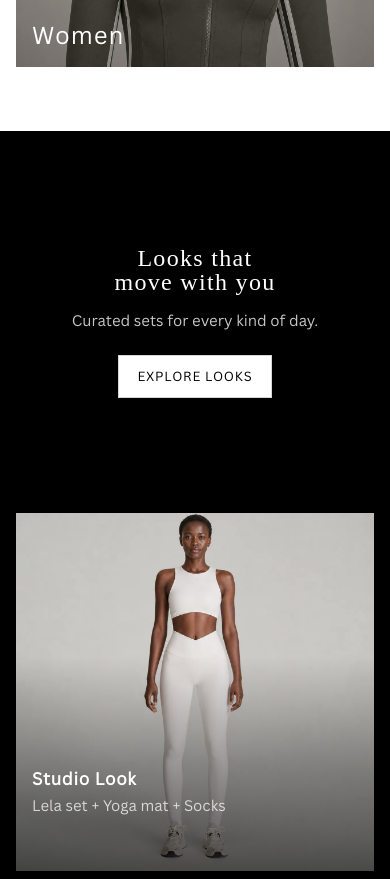
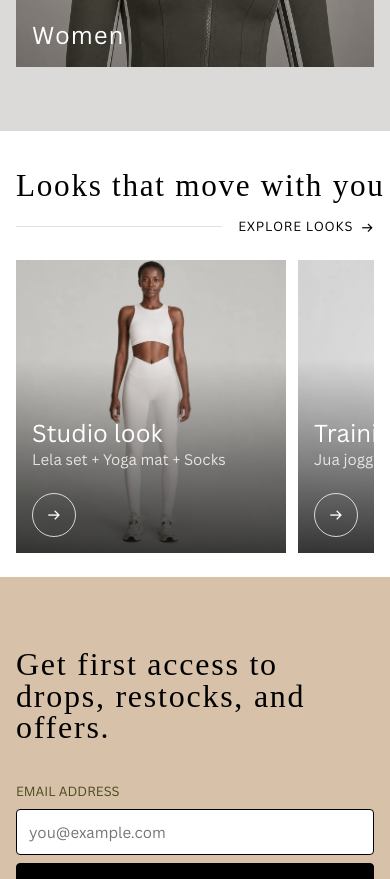
Before and after one commit to kiruwi/anai, a Nuxt app: page / in a window 390 px wide. Shown: the part 3320-4199 px from the top of the page. Built offline with nearby package versions, Linux system fonts and the light colour scheme; no server answers.

Commit message:
anai premium

```diff
--- a/app/components/home/NewsletterSignup.vue
+++ b/app/components/home/NewsletterSignup.vue
@@ -78,6 +78,7 @@ p {
 h2 {
   max-width: 74rem;
   margin-top: var(--space-sm);
+  color: var(--colour-black);
   font-family: var(--font-brand-display);
   font-weight: 400;
   font-size: clamp(3.2rem, 5vw, 6.4rem);
--- a/app/components/home/ShopByCategory.vue
+++ b/app/components/home/ShopByCategory.vue
@@ -21,6 +21,7 @@ defineProps<{
 
 <style scoped>
 .shop-by-category {
+  background-color: #dbdad8;
   padding: var(--space-2xl) 0;
 }
 
--- a/app/components/home/ShopTheLook.vue
+++ b/app/components/home/ShopTheLook.vue
@@ -1,15 +1,18 @@
 <template>
   <section class="shop-the-look">
     <div class="shop-the-look__inner container">
-      <div class="shop-the-look__header">
-        <h2>
-          <span>Looks that</span>
-          <span>move with you</span>
-        </h2>
-        <p>Curated sets for every kind of day.</p>
-        <NuxtLink class="shop-the-look__button" to="/shop-the-look">Explore looks</NuxtLink>
+      <header class="shop-the-look__header">
+        <div>
+          <h2>Looks that move with you</h2>
         </div>
+        <span class="shop-the-look__rule" aria-hidden="true" />
+        <NuxtLink class="shop-the-look__button" to="/shop-the-look">
+          Explore looks
+          <span aria-hidden="true">→</span>
+        </NuxtLink>
+      </header>
 
+      <div class="shop-the-look__grid">
         <NuxtLink
           v-for="look in looks"
           :key="look.title"
@@ -30,8 +33,10 @@
               <span class="shop-the-look__title">{{ look.title }}</span>
               <span class="shop-the-look__description">{{ look.products.join(' + ') }}</span>
             </span>
+            <span class="shop-the-look__arrow" aria-hidden="true">→</span>
           </span>
         </NuxtLink>
+      </div>
     </div>
   </section>
 </template>
@@ -46,76 +51,76 @@ defineProps<{
 
 <style scoped>
 .shop-the-look {
-  padding: 1.2rem 0;
-  background: var(--colour-black);
-  color: var(--colour-white);
+  padding: var(--space-2xl) 0 var(--page-gutter);
+  color: var(--colour-black);
+  background: var(--colour-surface);
 }
 
 .shop-the-look__inner {
-  --look-row-height: clamp(30rem, 24vw, 44rem);
-
   display: grid;
-  grid-template-columns: minmax(38rem, 0.95fr) repeat(3, minmax(0, 1fr));
-  gap: 1.2rem;
-  align-items: stretch;
+  gap: var(--space-lg);
 }
 
 .shop-the-look__header {
   display: grid;
-  align-content: center;
-  justify-items: start;
-  min-width: 0;
-  min-height: 0;
-  height: var(--look-row-height);
-  overflow: hidden;
-  padding: clamp(2.4rem, 3vw, 4.8rem);
-  background: var(--colour-black);
-  text-align: left;
+  grid-template-columns: max-content minmax(8rem, 1fr) auto;
+  gap: var(--space-lg);
+  align-items: center;
 }
 
-h2,
-p {
+h2 {
   margin: 0;
 }
 
 h2 {
   max-width: none;
   font-family: var(--font-brand-display);
-  font-size: clamp(2.4rem, 2.35vw, 4rem);
+  font-size: clamp(3.2rem, 4vw, 5.6rem);
   font-weight: 400;
   letter-spacing: 0.055em;
-  line-height: 1;
-}
-
-h2 span {
-  display: block;
+  line-height: 0.98;
   white-space: nowrap;
 }
 
-p {
-  margin-top: var(--space-md);
-  color: rgba(255, 255, 255, 0.78);
-  font-size: var(--copy-font-size);
+.shop-the-look__rule {
+  display: block;
+  align-self: center;
+  height: 1px;
+  background: var(--colour-border);
+}
+
+.shop-the-look__button {
+  display: flex;
+  gap: var(--space-sm);
+  align-items: center;
+  color: var(--colour-black);
+  font-size: 1.3rem;
+  letter-spacing: 0.06em;
+  text-transform: uppercase;
   white-space: nowrap;
 }
 
-.shop-the-look__button {
-  display: inline-flex;
-  margin-top: var(--space-lg);
-  padding: 1.2rem 1.8rem;
-  color: var(--colour-black);
-  background: var(--colour-surface);
-  font-size: 1.3rem;
-  letter-spacing: 0.06em;
-  text-transform: uppercase;
-  border: 1px solid rgba(0, 0, 0, 0.16);
+.shop-the-look__button span {
+  font-size: 1.8rem;
+  line-height: 1;
+  transition: transform 180ms ease;
+}
+
+.shop-the-look__button:hover span {
+  transform: translateX(0.4rem);
+}
+
+.shop-the-look__grid {
+  display: grid;
+  grid-template-columns: repeat(3, minmax(0, 1fr));
+  gap: 1.2rem;
 }
 
 .shop-the-look__card {
   position: relative;
   display: block;
   min-width: 0;
-  height: var(--look-row-height);
+  aspect-ratio: 0.92;
   overflow: hidden;
   color: var(--colour-white);
   background: #222;
@@ -137,14 +142,17 @@ p {
   position: absolute;
   inset: 0;
   display: flex;
-  align-items: flex-end;
-  padding: clamp(1.6rem, 2vw, 2.4rem);
-  background: linear-gradient(rgba(0, 0, 0, 0.02) 40%, rgba(0, 0, 0, 0.68));
+  flex-direction: column;
+  align-items: flex-start;
+  justify-content: flex-end;
+  padding: clamp(1.6rem, 2.2vw, 3.2rem);
+  background: linear-gradient(rgba(0, 0, 0, 0.02) 34%, rgba(0, 0, 0, 0.76));
 }
 
 .shop-the-look__copy {
   display: grid;
   gap: var(--space-xs);
+  width: 100%;
   min-width: 0;
 }
 
@@ -154,40 +162,84 @@ p {
 }
 
 .shop-the-look__title {
-  font-size: clamp(1.7rem, 1.6vw, 2.4rem);
-  font-weight: 600;
-  letter-spacing: 0.04em;
+  font-size: clamp(2.4rem, 2.4vw, 3.8rem);
+  font-weight: 400;
+  line-height: 1;
   overflow: hidden;
   text-overflow: ellipsis;
   white-space: nowrap;
 }
 
 .shop-the-look__description {
-  display: -webkit-box;
-  height: 4.05em;
+  display: block;
   overflow: hidden;
-  color: rgba(255, 255, 255, 0.74);
+  color: rgba(255, 255, 255, 0.8);
   font-size: var(--copy-font-size);
   line-height: 1.35;
-  -webkit-box-orient: vertical;
-  -webkit-line-clamp: 3;
+  text-overflow: ellipsis;
+  white-space: nowrap;
+}
+
+.shop-the-look__arrow {
+  display: grid;
+  width: 4.4rem;
+  height: 4.4rem;
+  margin-top: var(--space-lg);
+  border: 1px solid rgba(255, 255, 255, 0.78);
+  border-radius: 50%;
+  place-items: center;
+  font-size: 2rem;
+  line-height: 1;
+  transition: color 180ms ease, background 180ms ease, transform 180ms ease;
+}
+
+.shop-the-look__card:hover .shop-the-look__arrow,
+.shop-the-look__card:focus-visible .shop-the-look__arrow {
+  color: var(--colour-black);
+  background: var(--colour-white);
+  transform: translateX(0.3rem);
 }
 
 @media (max-width: 860px) {
-  .shop-the-look__inner {
-    grid-template-columns: 1fr;
+  .shop-the-look {
+    padding: var(--space-xl) 0 var(--page-gutter);
   }
 
   .shop-the-look__header {
-    justify-items: center;
-    text-align: center;
+    grid-template-columns: minmax(0, 1fr) auto;
+    gap: var(--space-md);
   }
 
-  .shop-the-look__header,
+  .shop-the-look__header > div {
+    grid-column: 1 / -1;
+  }
+
+  h2 {
+    font-size: clamp(2.4rem, 8vw, 4rem);
+  }
+
+  .shop-the-look__rule {
+    grid-column: 1;
+    grid-row: 2;
+  }
+
+  .shop-the-look__button {
+    grid-column: 2;
+    grid-row: 2;
+  }
+
+  .shop-the-look__grid {
+    grid-auto-columns: minmax(27rem, 78vw);
+    grid-auto-flow: column;
+    grid-template-columns: none;
+    overflow-x: auto;
+    padding-bottom: var(--space-sm);
+    scroll-snap-type: x mandatory;
+    scrollbar-width: thin;
+  }
+
   .shop-the-look__card {
-    width: 100%;
-    height: auto;
-    aspect-ratio: 1 / 1;
+    scroll-snap-align: start;
   }
 }
 </style>
--- a/app/data/homeContent.ts
+++ b/app/data/homeContent.ts
@@ -438,21 +438,21 @@ export const categoryTiles: ImageTile[] = [
 
 export const shopLooks: ShopLook[] = [
   {
-    title: 'Studio Look',
+    title: 'Studio look',
     href: '/product/lela-set',
     imageUrl: '/images/products/Lela set/white.webp',
     imageAlt: 'Lela set styled for a studio look',
     products: ['Lela set', 'Yoga mat', 'Socks'],
   },
   {
-    title: 'Training Look',
+    title: 'Training look',
     href: '/product/nuru-short-set',
     imageUrl: '/images/products/Jua jogger set/navy blue.webp',
     imageAlt: 'Jua jogger set styled for a training look',
     products: ['Jua jogger set', 'Ankle weights', 'Resistance bands'],
   },
   {
-    title: 'Court Look',
+    title: 'Court look',
     href: '/product/terra-skirt',
     imageUrl: '/images/products/Terra skirt - Padel tennis bubble set/brown.webp',
     imageAlt: 'Terra skirt styled for a court look',
```
Lines whose indentation alone changed are shown as unchanged.
